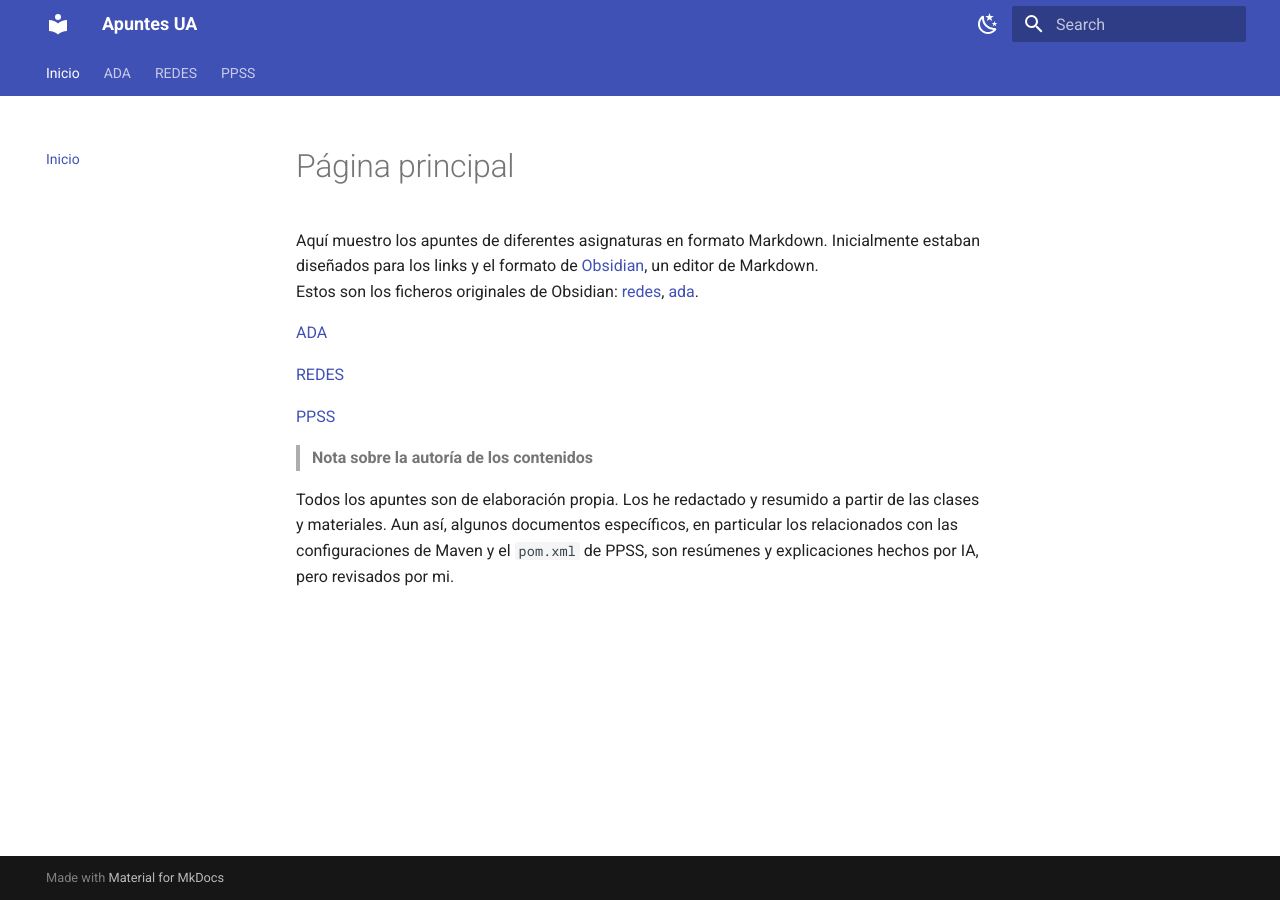
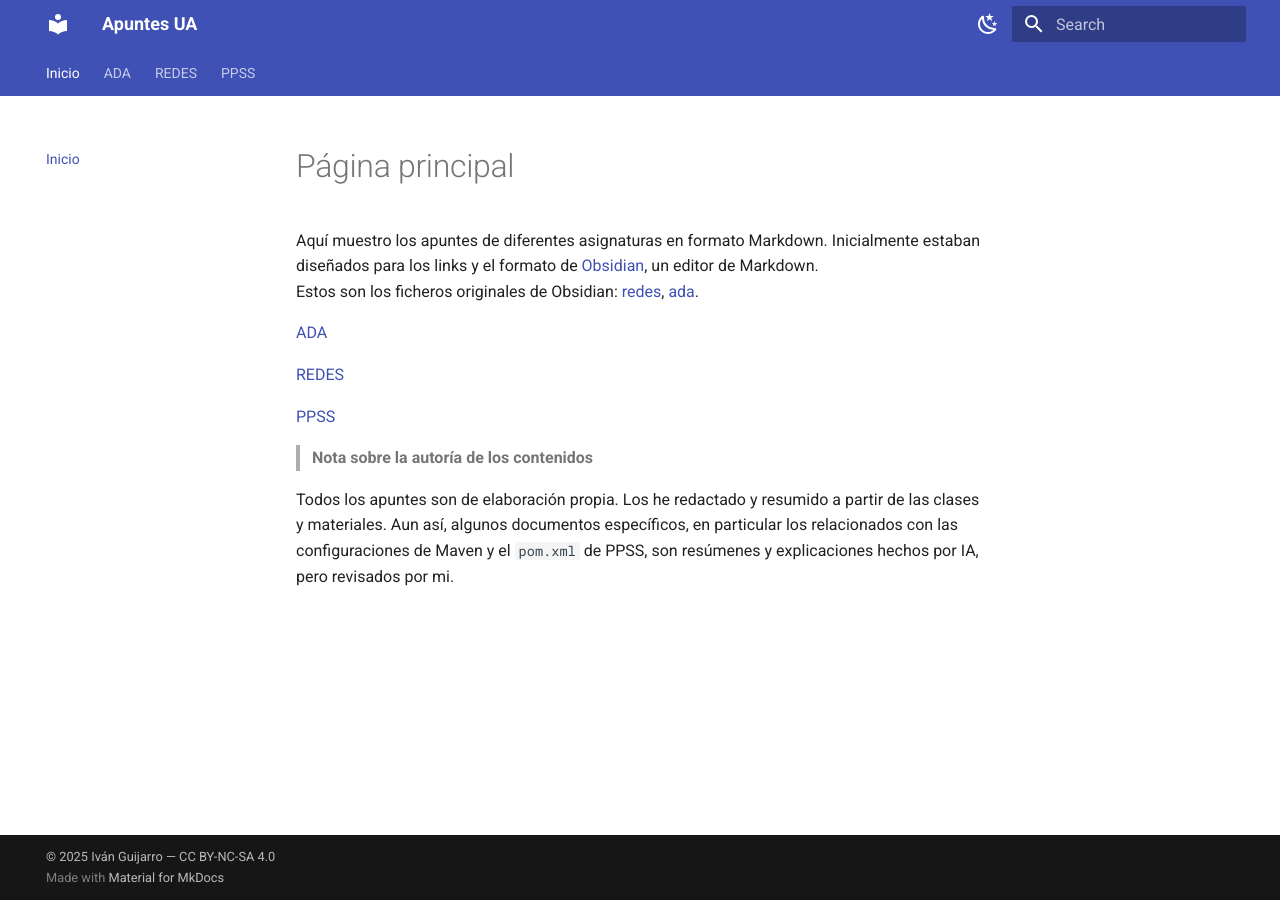
Before and after one commit to igl38-ua/apuntesUA, an MkDocs documentation site: the page built from docs/index.md, in a window 1280 px wide. Built offline with MkDocs 1.6.1 and Material for MkDocs 9.7.7, drawn with Linux system fonts in a browser that asks for light colours.

Commit message:
feat: add Creative Commons license and update copyright information in mkdocs configuration

```diff
--- a/mkdocs.yml
+++ b/mkdocs.yml
@@ -38,7 +38,7 @@ extra_javascript:
 #   social:
 #     - icon: fontawesome/brands/github
 #       link: https://github.com/igl38-ua/apuntesUA
-#   copyright: "© 2025 igl38-ua. Todos los derechos reservados."
+copyright: © 2025 Iván Guijarro — CC BY-NC-SA 4.0
 
 extra_css:
   - assets/styles.css
```
Also changed, not shown: 1 other file.
